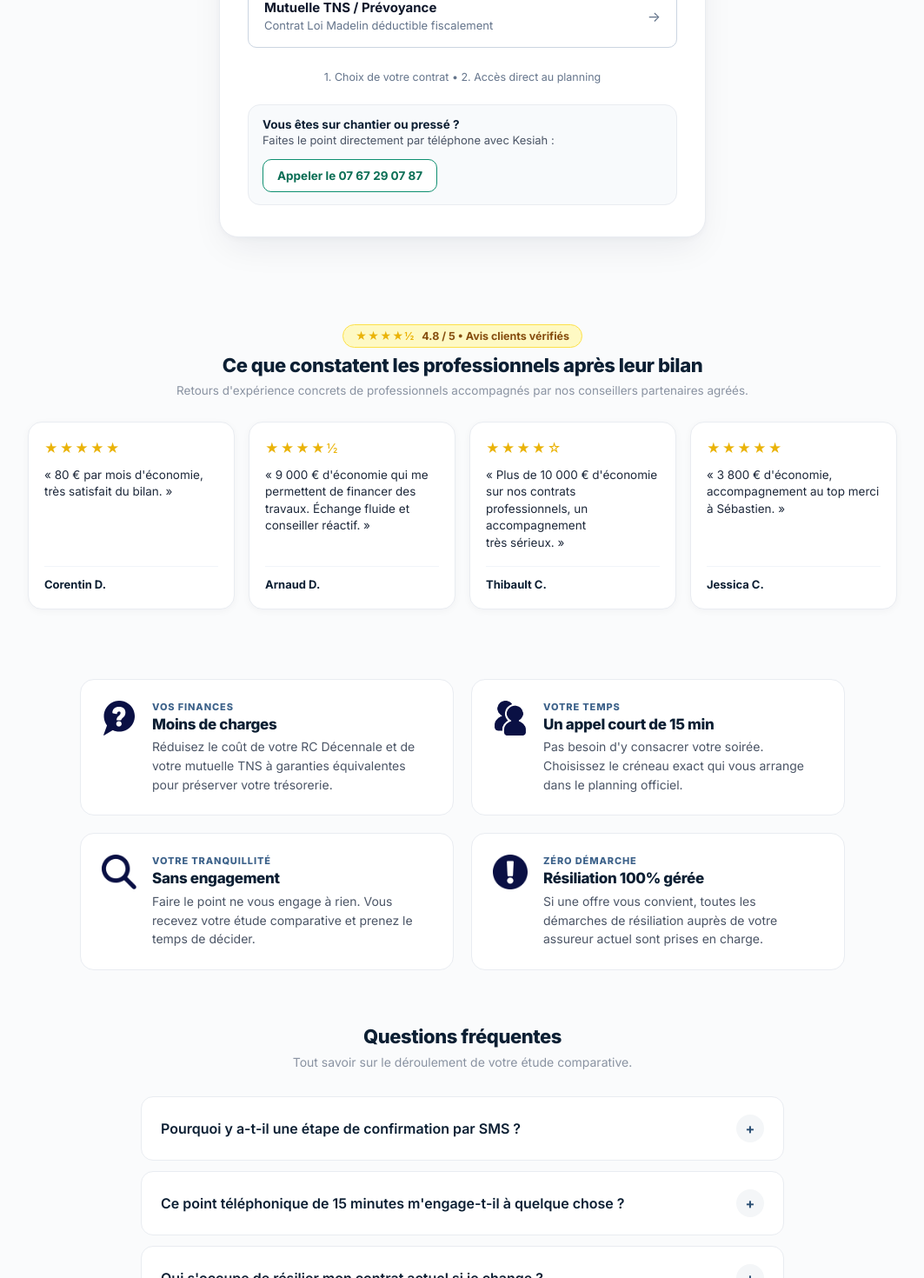
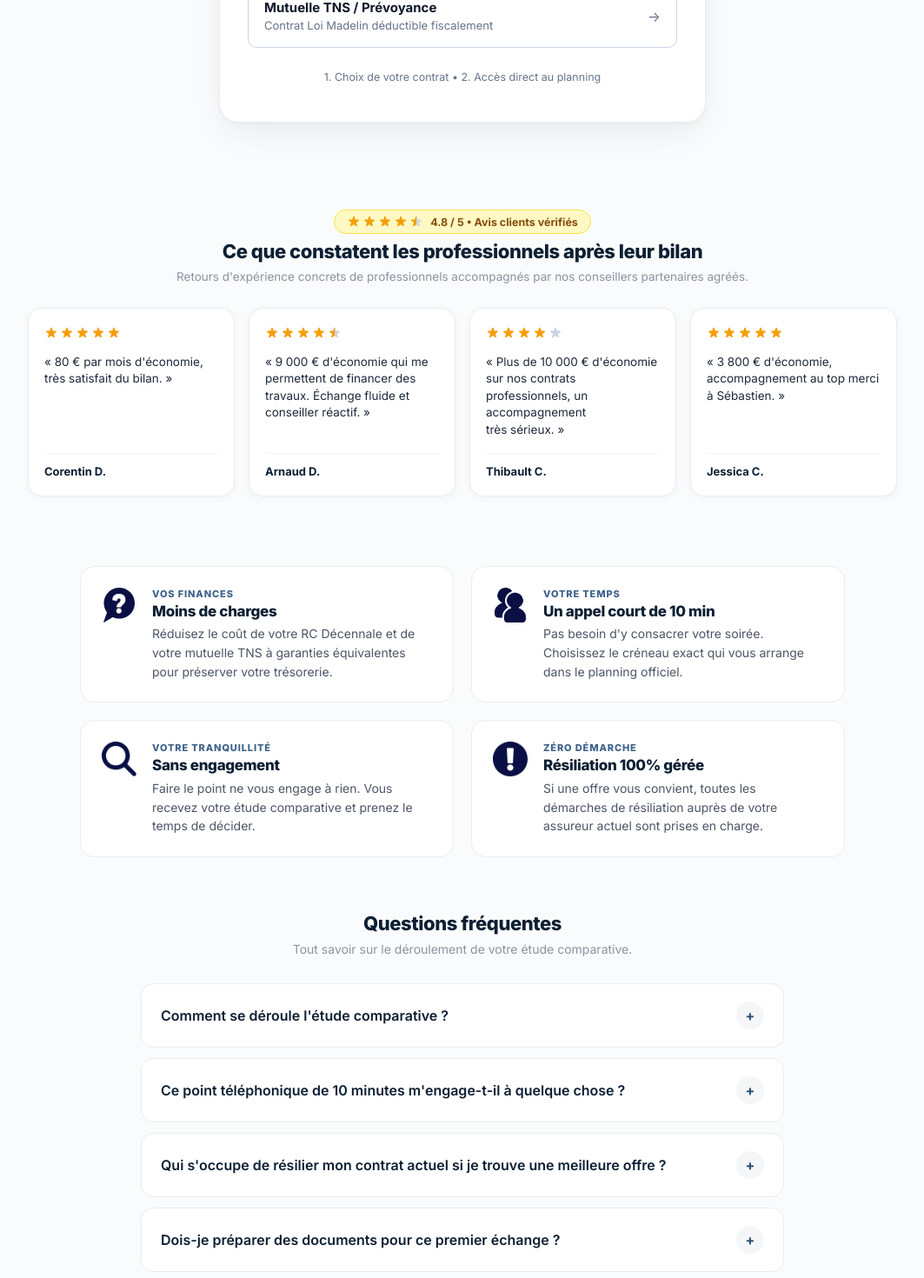
Before and after one commit to promind4/L-espace-libre-, a Next.js app in the folder apps/web/: page /rdv in a window 1280 px wide. Shown: the part 840-2310 px from the top of the page at 87% size, without its empty margins (108-1171 px from the left). Built offline with nearby package versions, Linux system fonts and the light colour scheme; no server answers.

Commit message:
fix(rdv): continuous marquee, 10 min exchange, clean svg half-star, phone label and reassuring faq

```diff
--- a/apps/web/app/globals.css
+++ b/apps/web/app/globals.css
@@ -1955,9 +1955,6 @@ body:has([data-isolated-funnel]) footer:not(.rdv-footer) {
   animation: rdv-marquee-anim 28s linear infinite;
 }
 
-.rdv-marquee:hover .rdv-marquee__track {
-  animation-play-state: paused;
-}
 
 @keyframes rdv-marquee-anim {
   0% {
--- a/apps/web/app/rdv/RdvFunnel.tsx
+++ b/apps/web/app/rdv/RdvFunnel.tsx
@@ -18,25 +18,94 @@ const PARTNERS = [
 const APC_REVIEWS = [
   {
     name: "Corentin D.",
-    stars: "★★★★★",
+    rating: 5,
     quote: "80 € par mois d'économie, très satisfait du bilan.",
   },
   {
     name: "Arnaud D.",
-    stars: "★★★★½",
+    rating: 4.5,
     quote: "9 000 € d'économie qui me permettent de financer des travaux. Échange fluide et conseiller réactif.",
   },
   {
     name: "Thibault C.",
-    stars: "★★★★☆",
+    rating: 4,
     quote: "Plus de 10 000 € d'économie sur nos contrats professionnels, un accompagnement très sérieux.",
   },
   {
     name: "Jessica C.",
-    stars: "★★★★★",
+    rating: 5,
     quote: "3 800 € d'économie, accompagnement au top merci à Sébastien.",
   },
 ];
+
+function StarRating({
+  rating,
+  idPrefix = "star",
+}: {
+  rating: number;
+  idPrefix?: string;
+}) {
+  const stars = [];
+  for (let i = 1; i <= 5; i++) {
+    if (rating >= i) {
+      stars.push(
+        <svg
+          key={i}
+          width="16"
+          height="16"
+          viewBox="0 0 20 20"
+          fill="#F59E0B"
+          aria-hidden="true"
+          style={{ display: "inline-block", verticalAlign: "middle" }}
+        >
+          <path d="M9.049 2.927c.3-.921 1.603-.921 1.902 0l1.07 3.292a1 1 0 00.95.69h3.462c.969 0 1.371 1.24.588 1.81l-2.8 2.034a1 1 0 00-.364 1.118l1.07 3.292c.3.921-.755 1.688-1.54 1.118l-2.8-2.034a1 1 0 00-1.175 0l-2.8 2.034c-.784.57-1.838-.197-1.539-1.118l1.07-3.292a1 1 0 00-.364-1.118L2.98 8.72c-.783-.57-.38-1.81.588-1.81h3.461a1 1 0 00.951-.69l1.07-3.292z" />
+        </svg>
+      );
+    } else if (rating >= i - 0.5) {
+      const gradId = `${idPrefix}-half-${i}`;
+      stars.push(
+        <svg
+          key={i}
+          width="16"
+          height="16"
+          viewBox="0 0 20 20"
+          aria-hidden="true"
+          style={{ display: "inline-block", verticalAlign: "middle" }}
+        >
+          <defs>
+            <linearGradient id={gradId}>
+              <stop offset="50%" stopColor="#F59E0B" />
+              <stop offset="50%" stopColor="#CBD5E1" />
+            </linearGradient>
+          </defs>
+          <path
+            fill={`url(#${gradId})`}
+            d="M9.049 2.927c.3-.921 1.603-.921 1.902 0l1.07 3.292a1 1 0 00.95.69h3.462c.969 0 1.371 1.24.588 1.81l-2.8 2.034a1 1 0 00-.364 1.118l1.07 3.292c.3.921-.755 1.688-1.54 1.118l-2.8-2.034a1 1 0 00-1.175 0l-2.8 2.034c-.784.57-1.838-.197-1.539-1.118l1.07-3.292a1 1 0 00-.364-1.118L2.98 8.72c-.783-.57-.38-1.81.588-1.81h3.461a1 1 0 00.951-.69l1.07-3.292z"
+          />
+        </svg>
+      );
+    } else {
+      stars.push(
+        <svg
+          key={i}
+          width="16"
+          height="16"
+          viewBox="0 0 20 20"
+          fill="#CBD5E1"
+          aria-hidden="true"
+          style={{ display: "inline-block", verticalAlign: "middle" }}
+        >
+          <path d="M9.049 2.927c.3-.921 1.603-.921 1.902 0l1.07 3.292a1 1 0 00.95.69h3.462c.969 0 1.371 1.24.588 1.81l-2.8 2.034a1 1 0 00-.364 1.118l1.07 3.292c.3.921-.755 1.688-1.54 1.118l-2.8-2.034a1 1 0 00-1.175 0l-2.8 2.034c-.784.57-1.838-.197-1.539-1.118l1.07-3.292a1 1 0 00-.364-1.118L2.98 8.72c-.783-.57-.38-1.81.588-1.81h3.461a1 1 0 00.951-.69l1.07-3.292z" />
+        </svg>
+      );
+    }
+  }
+  return (
+    <span style={{ display: "inline-flex", gap: "2px", alignItems: "center" }}>
+      {stars}
+    </span>
+  );
+}
 
 const BENEFITS = [
   {
@@ -48,7 +117,7 @@ const BENEFITS = [
   {
     img: "/partenaires/32d71011efa18a4d478ec3a49e3b12a0.png",
     eyebrow: "Votre temps",
-    title: "Un appel court de 15 min",
+    title: "Un appel court de 10 min",
     text: "Pas besoin d'y consacrer votre soirée. Choisissez le créneau exact qui vous arrange dans le planning officiel.",
   },
   {
@@ -67,16 +136,20 @@ const BENEFITS = [
 
 const FAQ_ITEMS = [
   {
-    q: "Pourquoi y a-t-il une étape de confirmation par SMS ?",
-    a: "Le code SMS à 6 chiffres permet de sécuriser votre réservation de créneau auprès de notre pôle de consultants partenaires (APC) et de valider votre demande conformément au RGPD, sans démarchage non sollicité.",
+    q: "Comment se déroule l'étude comparative ?",
+    a: "Lors d'un court échange téléphonique de 10 minutes, un conseiller dédié analyse vos garanties actuelles (RC Décennale, Mutuelle TNS ou Prévoyance). Il compare ensuite vos tarifs auprès de nos 8 compagnies partenaires pour identifier vos économies potentielles, sans modifier le niveau de votre couverture.",
   },
   {
-    q: "Ce point téléphonique de 15 minutes m'engage-t-il à quelque chose ?",
-    a: "Non, <strong>aucun engagement ni frais</strong>. Cet échange sert uniquement à comparer vos contrats actuels (RC Décennale, Mutuelle TNS, Prévoyance) avec les barèmes négociés auprès des compagnies partenaires.",
+    q: "Ce point téléphonique de 10 minutes m'engage-t-il à quelque chose ?",
+    a: "Non, <strong>aucun engagement ni frais</strong>. Cet échange est 100% gratuit. Vous recevez votre étude comparative chiffrée et restez entièrement libre de donner suite ou non.",
   },
   {
-    q: "Qui s'occupe de résilier mon contrat actuel si je change ?",
-    a: "Vous n'avez aucun courrier à envoyer. Si vous validez une proposition plus avantageuse, <strong>100% des démarches de résiliation</strong> sont prises en charge sans aucune coupure de couverture pour vos chantiers.",
+    q: "Qui s'occupe de résilier mon contrat actuel si je trouve une meilleure offre ?",
+    a: "Vous n'avez aucune démarche administrative à accomplir ni aucun courrier à envoyer. Si vous décidez de changer, <strong>100% des formalités de résiliation sont prises en charge</strong> auprès de votre ancien assureur, sans coupure de garantie pour vos chantiers.",
+  },
+  {
+    q: "Dois-je préparer des documents pour ce premier échange ?",
+    a: "Aucun document n'est obligatoire pour ce premier point de 10 minutes. Avoir simplement en tête le nom de votre assureur actuel ou votre cotisation approximative permet d'affiner instantanément le montant de vos économies.",
   },
 ];
 
@@ -388,7 +461,7 @@ export function RdvFunnel() {
             <a
               href="tel:+33767290787"
               className="rdv-topbar__phone"
-              title="Appeler directement Kesiah"
+              title="Nous appeler directement"
             >
               <span>07 67 29 07 87</span>
             </a>
@@ -440,7 +513,7 @@ export function RdvFunnel() {
       <main className="rdv-stage">
         <div className="rdv-stage__header">
           <h1 className="rdv-stage__title">
-            Accédez à votre créneau d&apos;échange gratuit de 15&nbsp;minutes.
+            Accédez à votre créneau d&apos;échange gratuit de 10&nbsp;minutes.
           </h1>
           <p className="rdv-stage__subtitle">
             Vérifiez immédiatement combien vous pouvez économiser sur votre
@@ -592,16 +665,6 @@ export function RdvFunnel() {
               >
                 1. Choix de votre contrat &bull; 2. Accès direct au planning
               </div>
-
-              <div className="rdv-direct-call-box" style={{ marginTop: "16px" }}>
-                <div className="rdv-direct-call-box__text">
-                  <strong>Vous êtes sur chantier ou pressé ?</strong>
-                  <span>Faites le point directement par téléphone avec Kesiah :</span>
-                </div>
-                <a href="tel:+33767290787" className="rdv-direct-call-box__btn">
-                  Appeler le 07 67 29 07 87
-                </a>
-              </div>
             </div>
           )}
 
@@ -727,7 +790,7 @@ export function RdvFunnel() {
 
               <div className="rdv-field" style={{ marginBottom: "22px" }}>
                 <label className="rdv-label" htmlFor="rdv-tel">
-                  Votre numéro de téléphone mobile (pour recevoir votre accès au planning)
+                  Numéro de téléphone mobile sur lequel vous souhaitez être joint par le conseiller
                 </label>
                 <input
                   id="rdv-tel"
@@ -749,7 +812,7 @@ export function RdvFunnel() {
                     lineHeight: 1.35,
                   }}
                 >
-                  Ce numéro sert uniquement à l&apos;envoi de votre code d&apos;accès par SMS et à votre échange téléphonique de 10 minutes. Aucun démarchage commercial.
+                  Ce numéro sert exclusivement à convenir de votre échange téléphonique de 10 minutes avec votre conseiller. Zéro spam, aucun démarchage commercial tiers.
                 </p>
               </div>
 
@@ -777,18 +840,8 @@ export function RdvFunnel() {
                   margin: "12px 0 0",
                 }}
               >
-                Gratuit et sans engagement • Un code d&apos;accès par SMS sécurise votre créneau.
+                Gratuit et sans engagement • Vos coordonnées restent strictement confidentielles.
               </p>
-
-              <div className="rdv-direct-call-box">
-                <div className="rdv-direct-call-box__text">
-                  <strong>Vous êtes sur chantier ou pressé ?</strong>
-                  <span>Faites le point directement par téléphone avec Kesiah :</span>
-                </div>
-                <a href="tel:+33767290787" className="rdv-direct-call-box__btn">
-                  Appeler le 07 67 29 07 87
-                </a>
-              </div>
             </form>
           )}
 
@@ -870,7 +923,7 @@ export function RdvFunnel() {
                     Sélectionnez votre date et votre horaire
                   </h2>
                   <p className="rdv-tunnel-card__desc">
-                    Choisissez librement votre créneau de 15 minutes dans le
+                    Choisissez librement votre créneau de 10 minutes dans le
                     planning en temps réel de nos consultants, puis cliquez sur{" "}
                     <strong>Confirmer</strong>.
                   </p>
@@ -935,7 +988,7 @@ export function RdvFunnel() {
       <section className="rdv-reviews" aria-label="Avis clients vérifiés">
         <div className="rdv-reviews__header">
           <div className="rdv-reviews__badge">
-            <span style={{ color: "#EAB308", letterSpacing: "1px" }}>★★★★½</span>
+            <StarRating rating={4.8} idPrefix="badge" />
             <span>4.8 / 5 &bull; Avis clients vérifiés</span>
           </div>
           <h2 className="rdv-reviews__title">
@@ -949,7 +1002,9 @@ export function RdvFunnel() {
         <div className="rdv-reviews__grid">
           {APC_REVIEWS.map((rev, i) => (
             <div key={i} className="rdv-review-card">
-              <div className="rdv-review-card__stars">{rev.stars}</div>
+              <div className="rdv-review-card__stars">
+                <StarRating rating={rev.rating} idPrefix={`rev-${i}`} />
+              </div>
               <p className="rdv-review-card__quote">
                 «&nbsp;{rev.quote}&nbsp;»
               </p>
```
